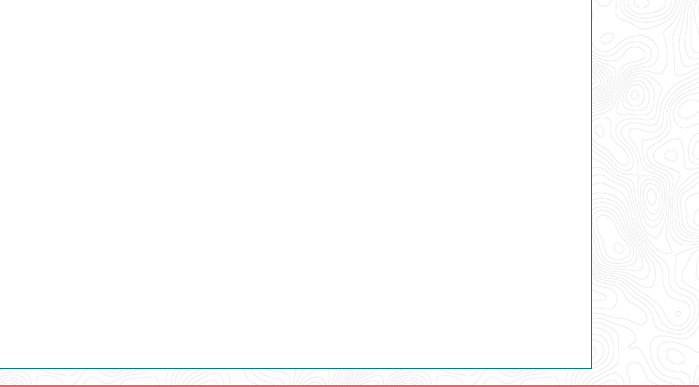
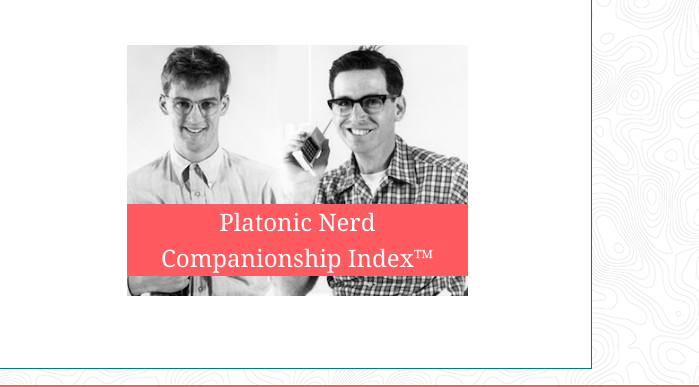
Before and after one commit to tbrandonhowell/Bootstrap-Portfolio, a plain HTML site: page portfolio.html in a window 1280 px wide. Shown: the part 1352-1739 px from the top of the page, 581-1280 px from the left. Drawn offline with nearby package versions, Linux system fonts and the light colour scheme.

Commit message:
20190316 08:19

```diff
--- a/portfolio.html
+++ b/portfolio.html
@@ -117,6 +117,13 @@
                                             <p class="bg-secondary container-fluid text-white text-center">BOOTCAMPAZON</p>
                                             </a>
                                         </div>
+                                        <div class="col-md-2"></div>
+                                        <div class="project-tile col-md-5 bg-primary position-relative portTile p-0 mb-5">
+                                            <a href="https://platonic-nerd-companionship.herokuapp.com/">
+                                            <img src="assets/images/nerds.jpg" class="portImage">
+                                            <p class="bg-secondary container-fluid text-white text-center">Platonic Nerd Companionship Index&trade;</p>
+                                            </a>
+                                        </div>
                                     </div>
                                 </div>
                             </div>
```
Also changed, not shown: assets/images/nerds.jpg (added).
